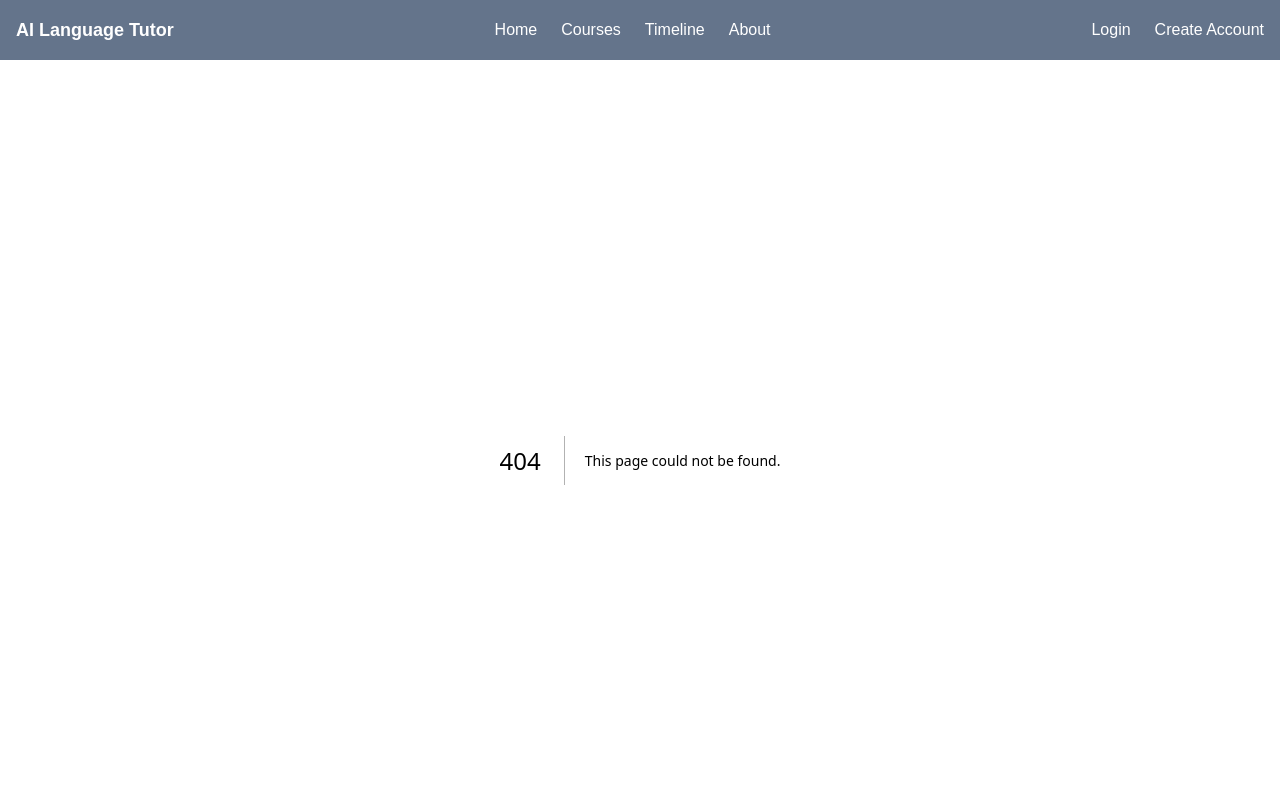
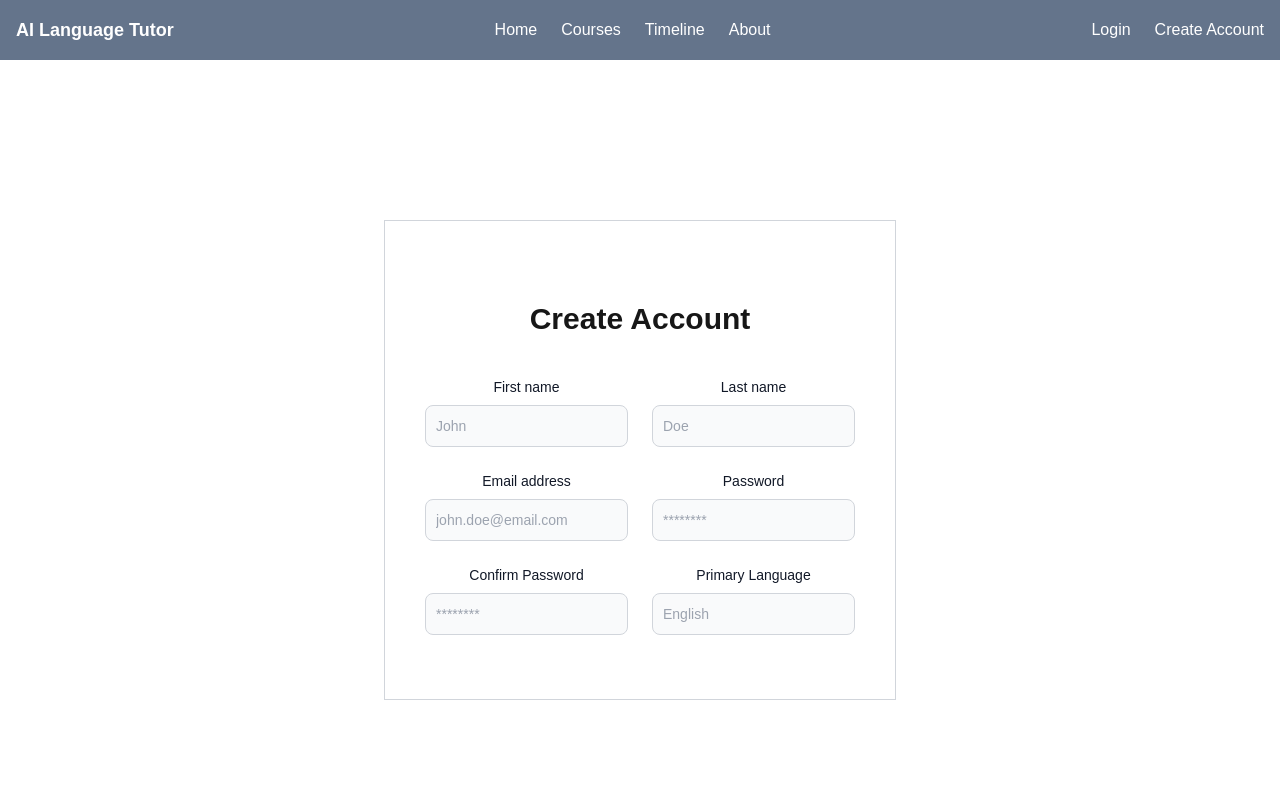
Before and after one commit to bryan-melo/ai-language-tutor-frontend, a Next.js app in the folder frontend/: page /signup in a window 1280 px wide. Before the commit this address had no page. Shown: the top 800 px of the page. Built offline with nearby package versions, Linux system fonts and the light colour scheme.

Commit message:
Create account page updated

```diff
--- a/frontend/src/app/account/page.js
+++ /dev/null
@@ -1,7 +0,0 @@
-export default function Page() {
-  return (
-    <main>
-      <h1>Hello</h1>
-    </main>
-  );
-}
--- a/frontend/src/app/page.js
+++ b/frontend/src/app/page.js
@@ -12,7 +12,7 @@ export const metadata = {
 export default function Home() {
   return (
     <main className="flex min-h-screen flex-col items-center p-5 md:p-10">
-      <h1 className="text-3xl md:text-5xl font-bold text-center p-5">
+      <h1 className="text-5xl md:text-6xl font-bold text-center p-5">
         Speak, learn, improve.
         <br />
         With AI guiding you.
--- /dev/null
+++ b/frontend/src/app/signup/page.js
@@ -0,0 +1,105 @@
+export default function Page() {
+  return (
+    <main className="flex min-h-screen items-center justify-center p-5 md:p-10">
+      <div className="border border-gray-300 p-10 text-center">
+        <div>
+          <h1 className="text-2xl md:text-3xl font-bold text-center p-10">Create Account</h1>
+        </div>
+        <form>
+          <div class="grid gap-6 mb-6 md:grid-cols-2">
+            <div>
+              <label
+                for="first_name"
+                class="block mb-2 text-sm font-medium text-gray-900 dark:text-white"
+              >
+                First name
+              </label>
+              <input
+                type="text"
+                id="first_name"
+                class="bg-gray-50 border border-gray-300 text-gray-900 text-sm rounded-lg focus:ring-blue-500 focus:border-blue-500 block w-full p-2.5 dark:bg-gray-700 dark:border-gray-600 dark:placeholder-gray-400 dark:text-white dark:focus:ring-blue-500 dark:focus:border-blue-500"
+                placeholder="John"
+                required
+              />
+            </div>
+            <div>
+              <label
+                for="last_name"
+                class="block mb-2 text-sm font-medium text-gray-900 dark:text-white"
+              >
+                Last name
+              </label>
+              <input
+                type="text"
+                id="first_name"
+                class="bg-gray-50 border border-gray-300 text-gray-900 text-sm rounded-lg focus:ring-blue-500 focus:border-blue-500 block w-full p-2.5 dark:bg-gray-700 dark:border-gray-600 dark:placeholder-gray-400 dark:text-white dark:focus:ring-blue-500 dark:focus:border-blue-500"
+                placeholder="Doe"
+                required
+              />
+            </div>
+            <div>
+              <label
+                for="email_address"
+                class="block mb-2 text-sm font-medium text-gray-900 dark:text-white"
+              >
+                Email address
+              </label>
+              <input
+                type="text"
+                id="email_address"
+                class="bg-gray-50 border border-gray-300 text-gray-900 text-sm rounded-lg focus:ring-blue-500 focus:border-blue-500 block w-full p-2.5 dark:bg-gray-700 dark:border-gray-600 dark:placeholder-gray-400 dark:text-white dark:focus:ring-blue-500 dark:focus:border-blue-500"
+                placeholder="john.doe@email.com"
+                required
+              />
+            </div>
+            <div>
+              <label
+                for="password"
+                class="block mb-2 text-sm font-medium text-gray-900 dark:text-white"
+              >
+                Password
+              </label>
+              <input
+                type="text"
+                id="password"
+                class="bg-gray-50 border border-gray-300 text-gray-900 text-sm rounded-lg focus:ring-blue-500 focus:border-blue-500 block w-full p-2.5 dark:bg-gray-700 dark:border-gray-600 dark:placeholder-gray-400 dark:text-white dark:focus:ring-blue-500 dark:focus:border-blue-500"
+                placeholder="********"
+                required
+              />
+            </div>
+            <div>
+              <label
+                for="confirm_password"
+                class="block mb-2 text-sm font-medium text-gray-900 dark:text-white"
+              >
+                Confirm Password
+              </label>
+              <input
+                type="text"
+                id="confirm_password"
+                class="bg-gray-50 border border-gray-300 text-gray-900 text-sm rounded-lg focus:ring-blue-500 focus:border-blue-500 block w-full p-2.5 dark:bg-gray-700 dark:border-gray-600 dark:placeholder-gray-400 dark:text-white dark:focus:ring-blue-500 dark:focus:border-blue-500"
+                placeholder="********"
+                required
+              />
+            </div>
+            <div>
+              <label
+                for="primary_language"
+                class="block mb-2 text-sm font-medium text-gray-900 dark:text-white"
+              >
+                Primary Language
+              </label>
+              <input
+                type="text"
+                id="primary_language"
+                class="bg-gray-50 border border-gray-300 text-gray-900 text-sm rounded-lg focus:ring-blue-500 focus:border-blue-500 block w-full p-2.5 dark:bg-gray-700 dark:border-gray-600 dark:placeholder-gray-400 dark:text-white dark:focus:ring-blue-500 dark:focus:border-blue-500"
+                placeholder="English"
+                required
+              />
+            </div>
+          </div>
+        </form>
+      </div>
+    </main>
+  );
+}
```
